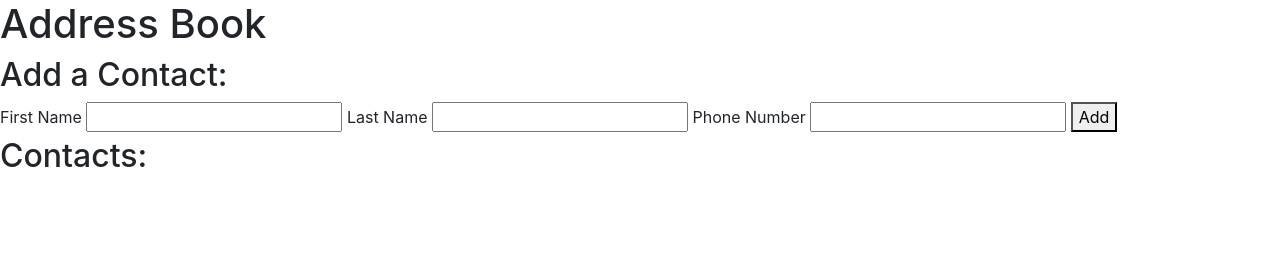
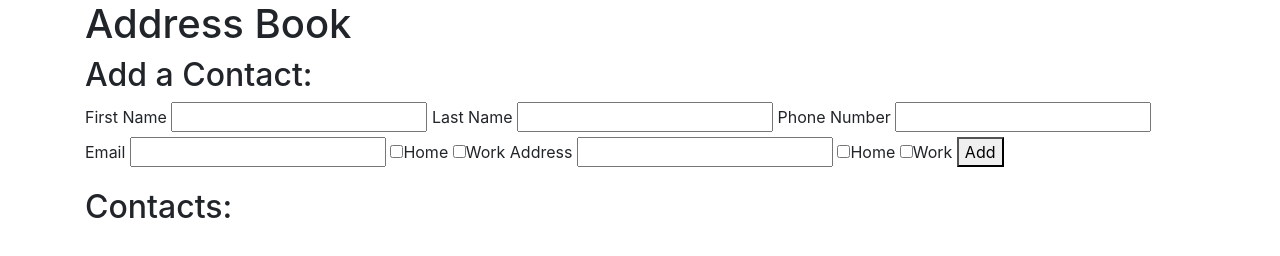
Before and after one commit to FatherofDharma/Address-Book, a plain HTML site: page index.html in a window 1280 px wide. Drawn offline with nearby package versions, Linux system fonts and the light colour scheme.

Commit message:
add forms and logic for email and address

```diff
--- a/index.html
+++ b/index.html
@@ -11,16 +11,27 @@
     <title>Address Book</title>
   </head>
   <body>
+    <div class="container">
       <h1>Address Book</h1>
       <h2>Add a Contact:</h2>
       <form id="new-contact">
+        <div class='form-group'>
           <label for="new-first-name">First Name</label>
           <input type="text" id="new-first-name">
           <label for="new-last-name">Last Name</label>
           <input type="text" id="new-last-name">
           <label for="new-phone-number">Phone Number</label>
           <input type="text" id="new-phone-number">
+          <label for="new-email">Email</label>
+          <input type="text" id="new-email">
+          <input type="checkbox" name="important" value="1">Home
+          <input type="checkbox" name="important" value="1">Work
+          <label for="new-address">Address</label>
+          <input type="text" id="new-address">
+          <input type="checkbox" name="important" value="1">Home
+          <input type="checkbox" name="important" value="1">Work
           <button type="submit">Add</button>
+        </div>
       </form>
 
       <h2>Contacts:</h2>
@@ -34,5 +45,6 @@
         <div id="buttons">
         </div>
       </div>
+    </div>
   </body>
 </html>
--- a/js/scripts.js
+++ b/js/scripts.js
@@ -40,10 +40,12 @@ AddressBook.prototype.deleteContact = function (id) {
 };
 
 //Buisness Logic for Contacts-----
-function Contact(firstName, lastName, phoneNumber) {
+function Contact(firstName, lastName, phoneNumber, email, address) {
   this.firstName = firstName;
   this.lastName = lastName;
   this.phoneNumber = phoneNumber;
+  this.email = email;
+  this.address = address;
 }
 
 Contact.prototype.fullName = function () {
@@ -77,7 +79,9 @@ $(document).ready(function () {
     var inputtedFirstName = $('input#new-first-name').val();
     var inputtedLastName = $('input#new-last-name').val();
     var inputtedPhoneNumber = $('input#new-phone-number').val();
-    var newContact = new Contact(inputtedFirstName, inputtedLastName, inputtedPhoneNumber);
+    var inputtedEmail = $('input#new-email').val();
+    var inputtedAddress = $('input#new-address').val();
+    var newContact = new Contact(inputtedFirstName, inputtedLastName, inputtedPhoneNumber, inputtedEmail, inputtedAddress);
     addressBook.addContact(newContact);
     displayContactDetails(addressBook);
   });
```
Lines whose indentation alone changed are shown as unchanged.
